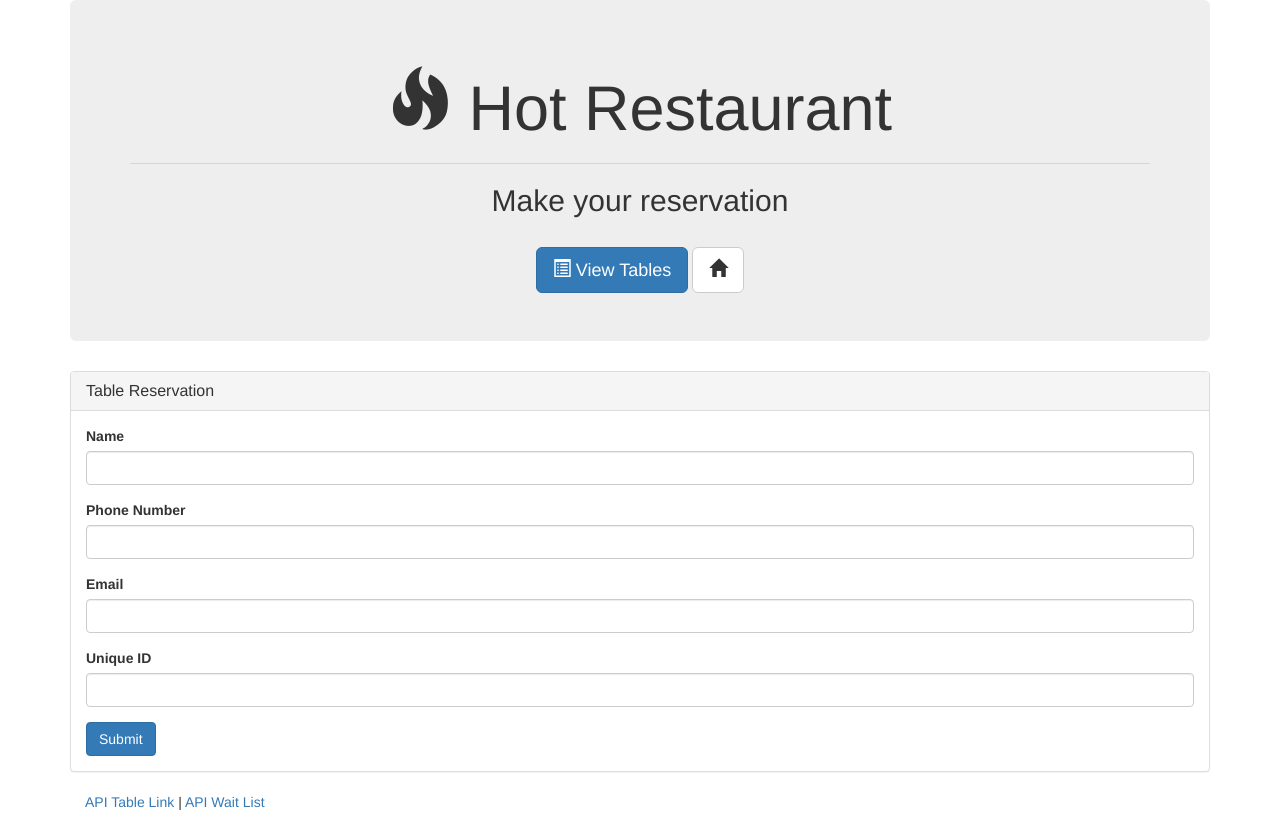
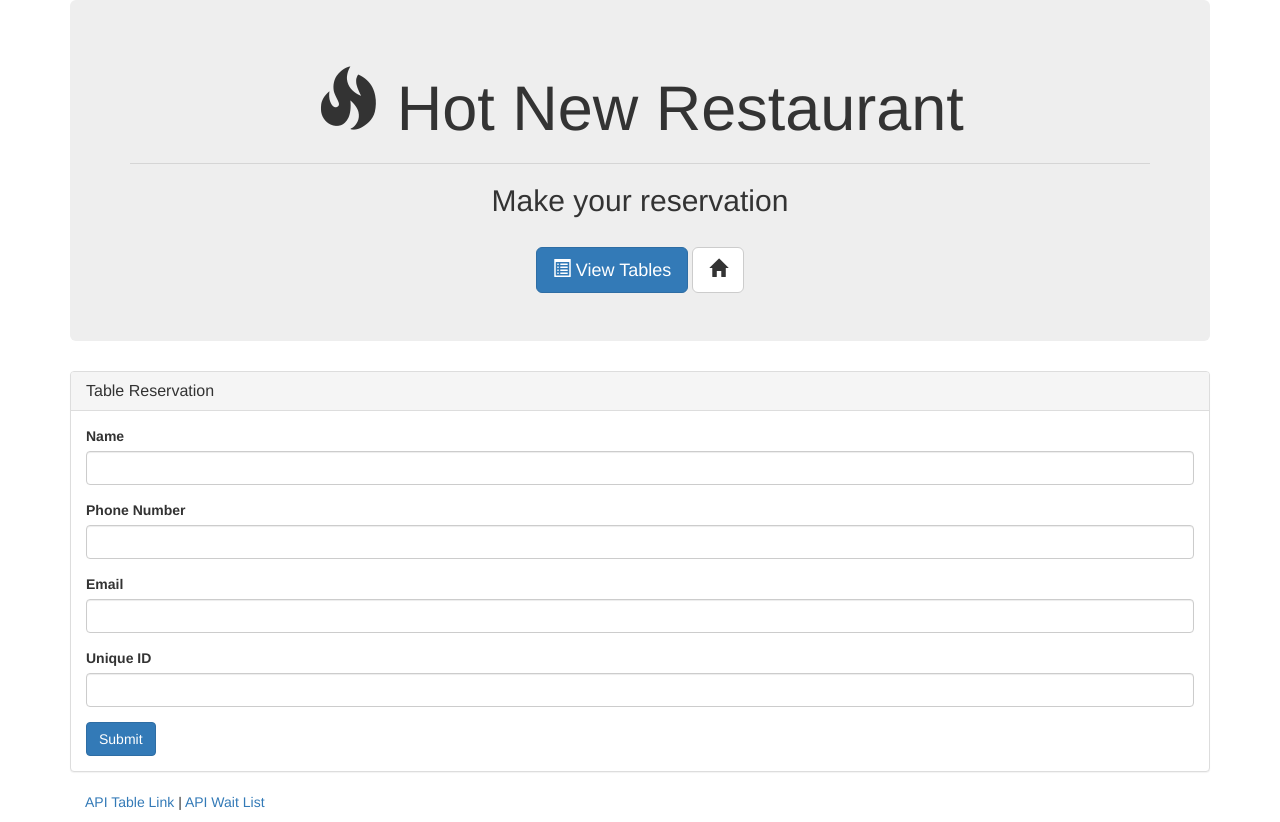
Before and after one commit to restaurantUNC/hot_restaurant, a website: page reservation.html in a window 1280 px wide. Drawn offline with nearby package versions, Linux system fonts and the light colour scheme.

Commit message:
updated index & reservation pages

```diff
--- a/reservation.html
+++ b/reservation.html
@@ -2,7 +2,7 @@
 <html lang="en">
 <head>
 	<meta charset="UTF-8">
-	<title>Reservation Page</title>
+	<title>Hot New Restaurant Reservation Page</title>
 
 	<!-- Latest compiled and minified CSS & JS -->
 	<link rel="stylesheet" href="https://maxcdn.bootstrapcdn.com/bootstrap/3.3.6/css/bootstrap.min.css" integrity="sha384-1q8mTJOASx8j1Au+a5WDVnPi2lkFfwwEAa8hDDdjZlpLegxhjVME1fgjWPGmkzs7" crossorigin="anonymous">
@@ -15,7 +15,7 @@
 	<div class="container">
 
 		<div class="jumbotron">
-			<h1 class="text-center"><span class="glyphicon glyphicon-fire"></span> Hot Restaurant</h1>
+			<h1 class="text-center"><span class="glyphicon glyphicon-fire"></span> Hot New Restaurant</h1>
 			<hr>
 			<h2 class="text-center">Make your reservation</h2>
 			<br>
```
Also changed, not shown: index.html (+2 -2 lines).
